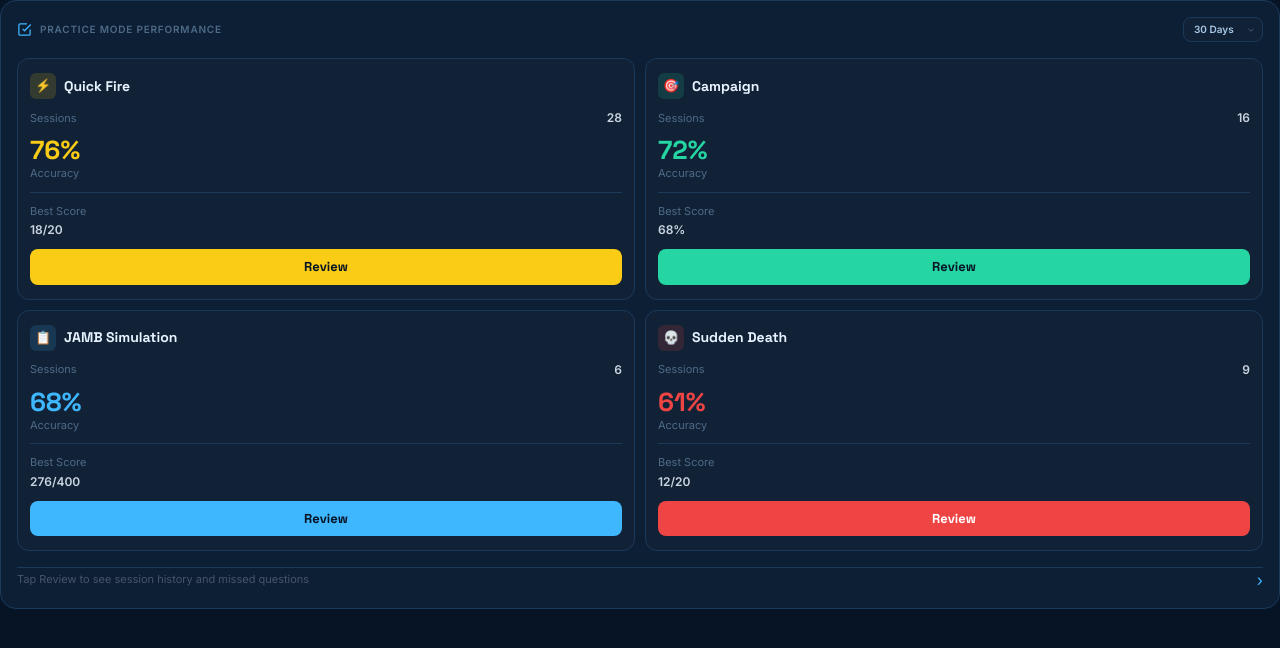
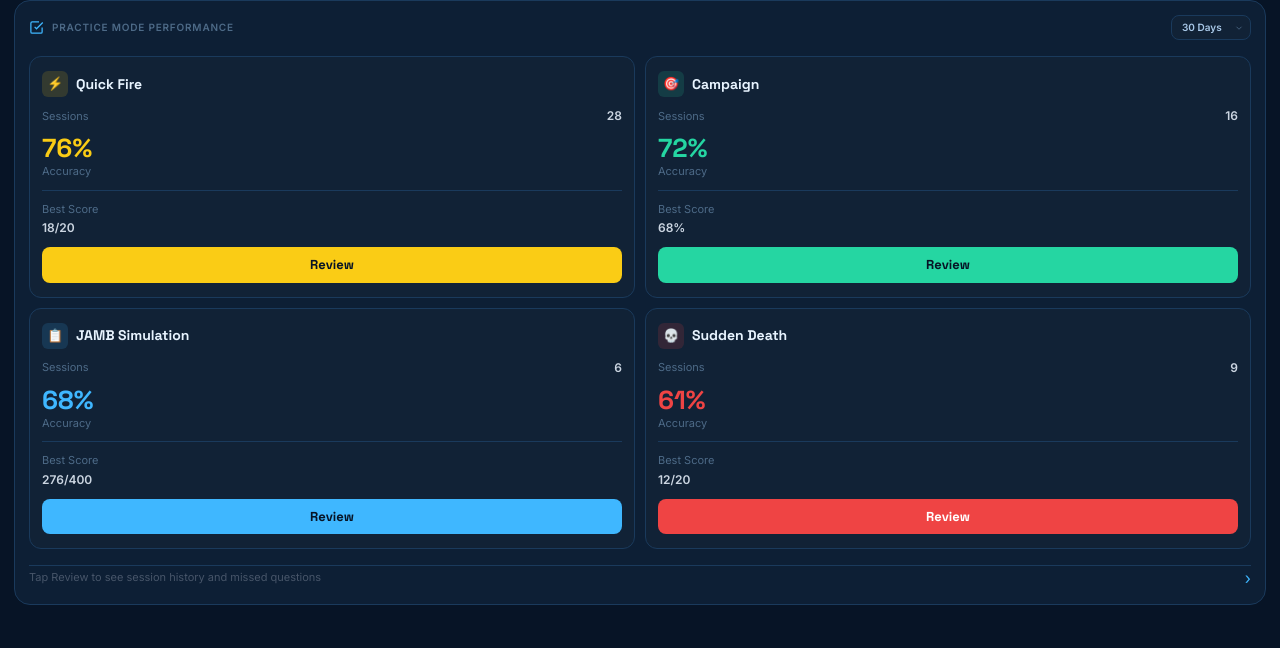
Before and after one commit to examforge99/examlogic, a Next.js app: page /practice in a window 1280 px wide. Shown: the top 648 px of the page. Built offline with nearby package versions, Linux system fonts and the light colour scheme.

Commit message:
Refactor div styles in practice page
Updated the div styles for better layout and spacing.

```diff
--- a/src/app/practice/page.tsx
+++ b/src/app/practice/page.tsx
@@ -76,8 +76,11 @@ export default function PracticeModeCard({ className = '' }: { className?: strin
 
   return (
     <>
-       <div className={className} style={{ backgroundColor: '#0d1f35',  border: '1px solid #1a3a5c',  borderRadius: '16px',  padding: '16px', }}
-         >
+       <div
+             className={className}
+                 style={{ margin: '0 14px',  backgroundColor: '#0d1f35',  border: '1px solid #1a3a5c',  borderRadius: '16px',   padding: '14px',
+  }}
+>
 
         {/* Header */}
         <div style={{  display: 'flex', alignItems: 'center', justifyContent: 'space-between',  marginBottom: '16px',  }}
```
